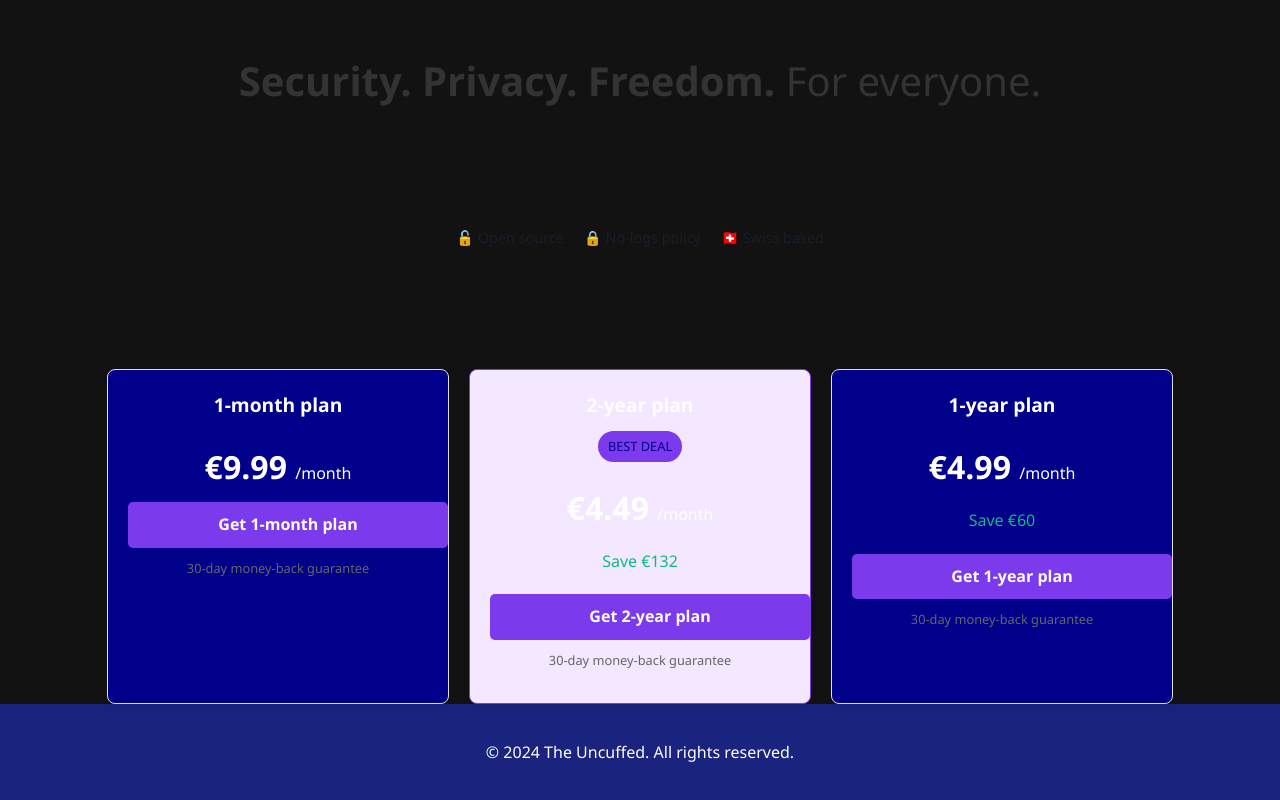
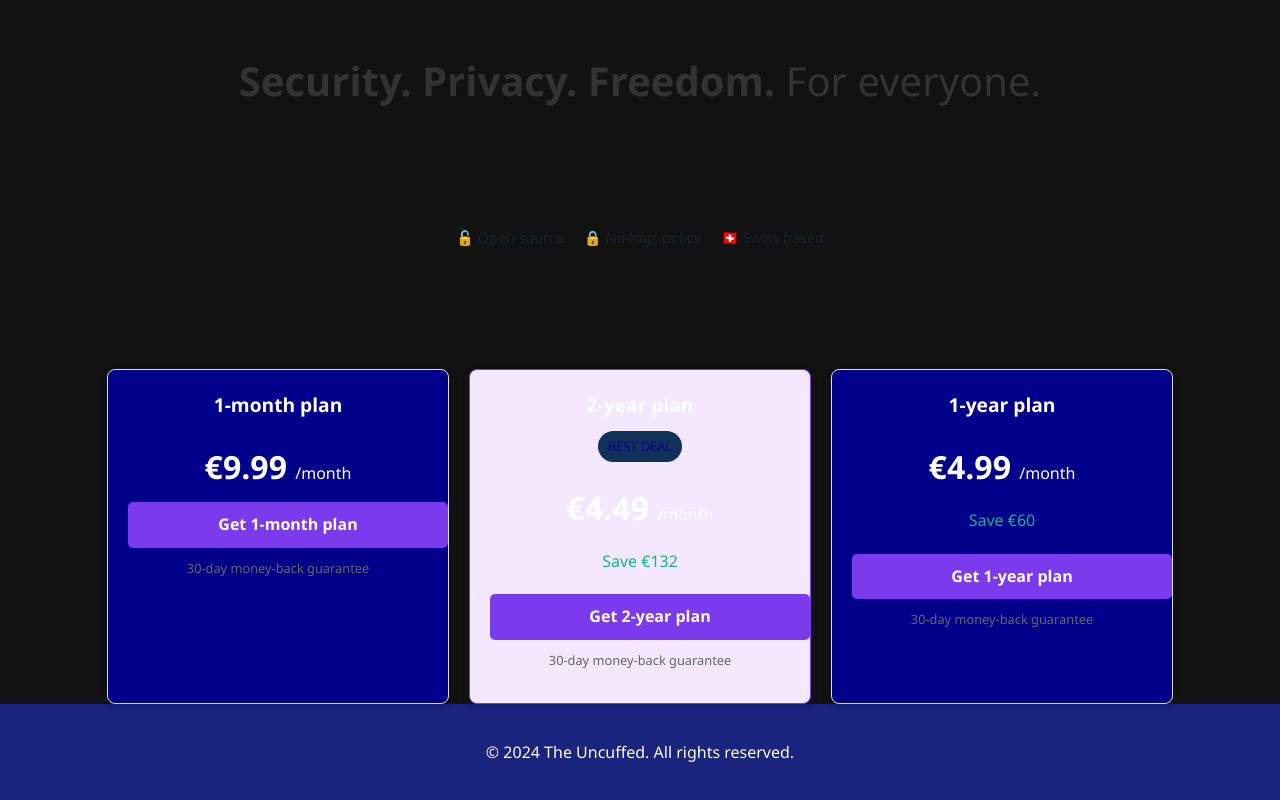
Before and after one commit to eavargasf/aisegurity, a browser extension: page index.html in a window 1280 px wide. Shown: the part 2224-3024 px from the top of the page. Drawn offline with Linux system fonts and the light colour scheme.

Commit message:
Update index.html

```diff
--- a/index.html
+++ b/index.html
@@ -153,7 +153,7 @@
             margin: 0;
         }
         .best-deal-label {
-            background-color: #7c3aed;
+            background-color: #113258;
             color: darkblue;
             padding: 5px 10px;
             border-radius: 20px;
```
